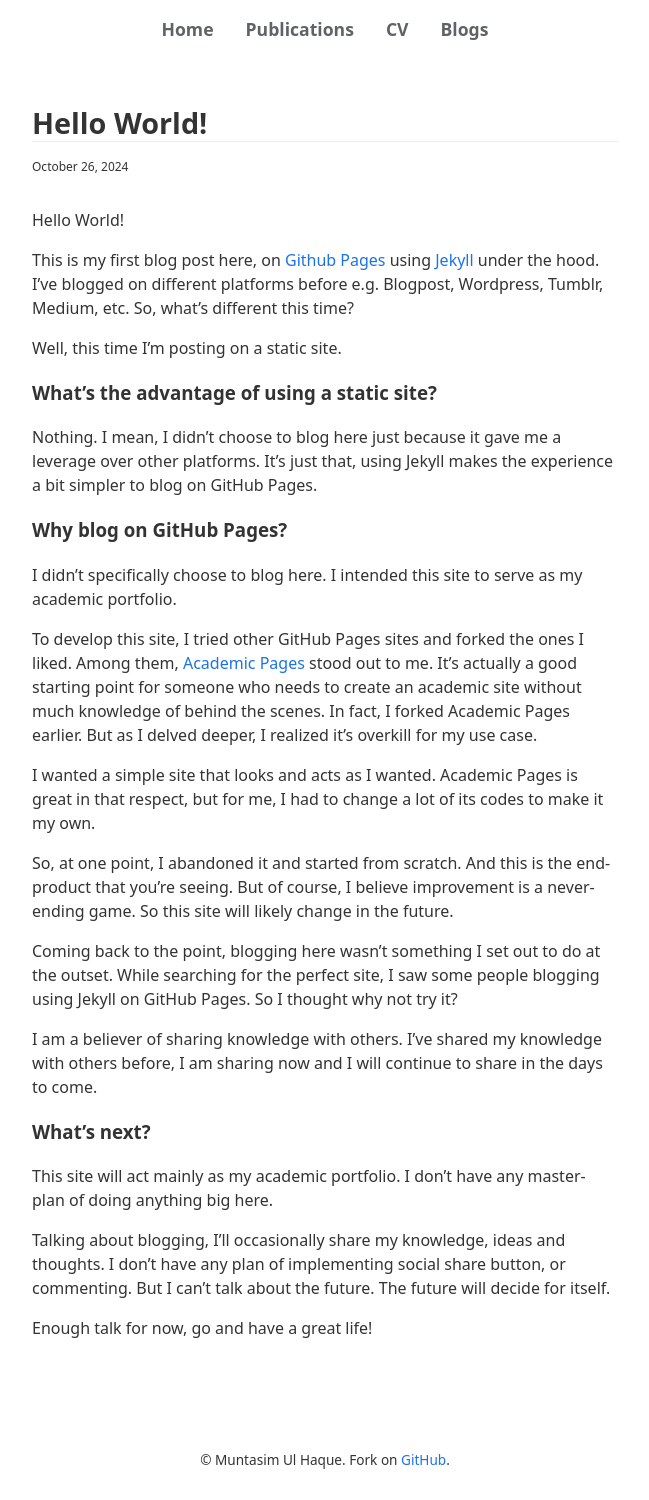
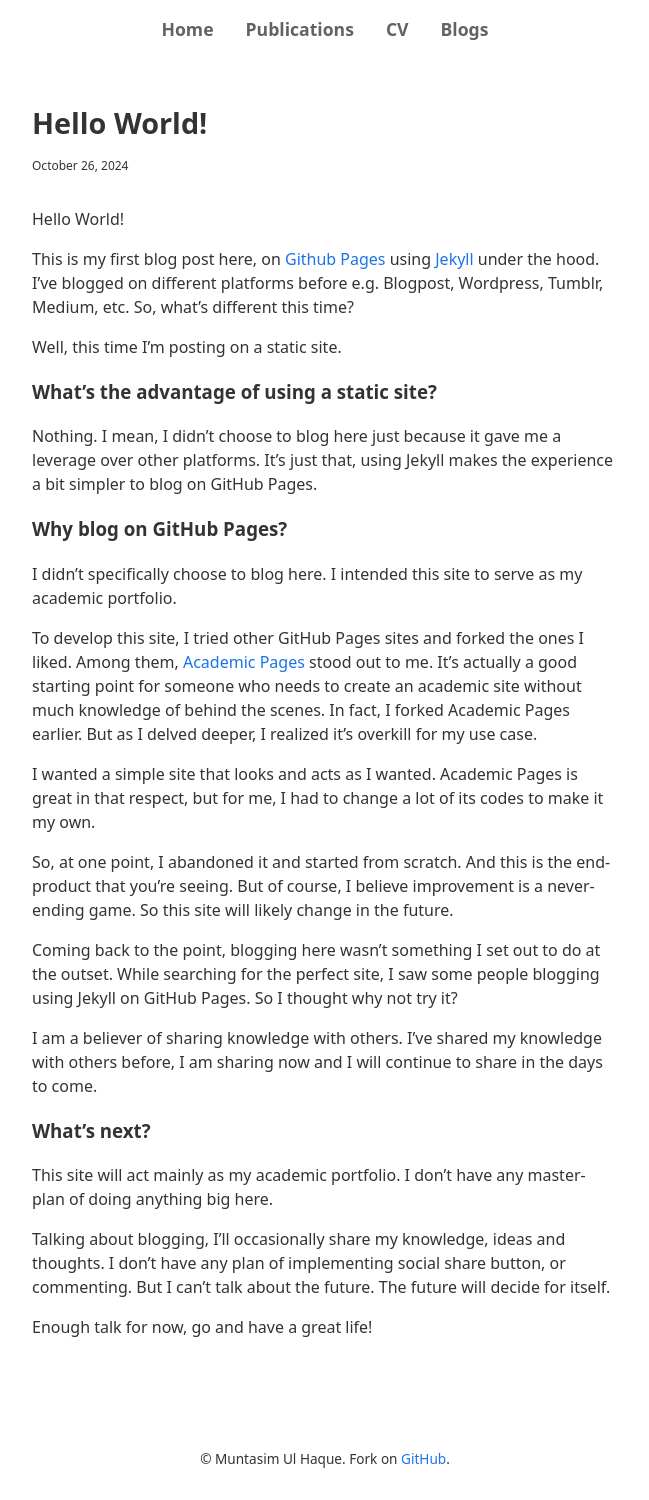
Before and after one commit to muntasimulhaque/muntasimulhaque.github.io, a Jekyll site: the page built from _posts/2024-10-26-hello-world.md, in a window 1280 px wide. Shown: the whole page, without its empty margins (315-964 px from the left). Built offline with Jekyll 4.4.1, drawn with Linux system fonts in a browser that asks for light colours.

Commit message:
Update main.css

```diff
--- a/assets/css/main.css
+++ b/assets/css/main.css
@@ -155,7 +155,6 @@ nav a:hover {
     margin-top: 0;
     margin-bottom: 1rem;
     line-height: 1.2;
-    border-bottom: 1px solid #eaecef; /* Optional: adds a subtle underline */
 }
 
 .blog-post {
```
